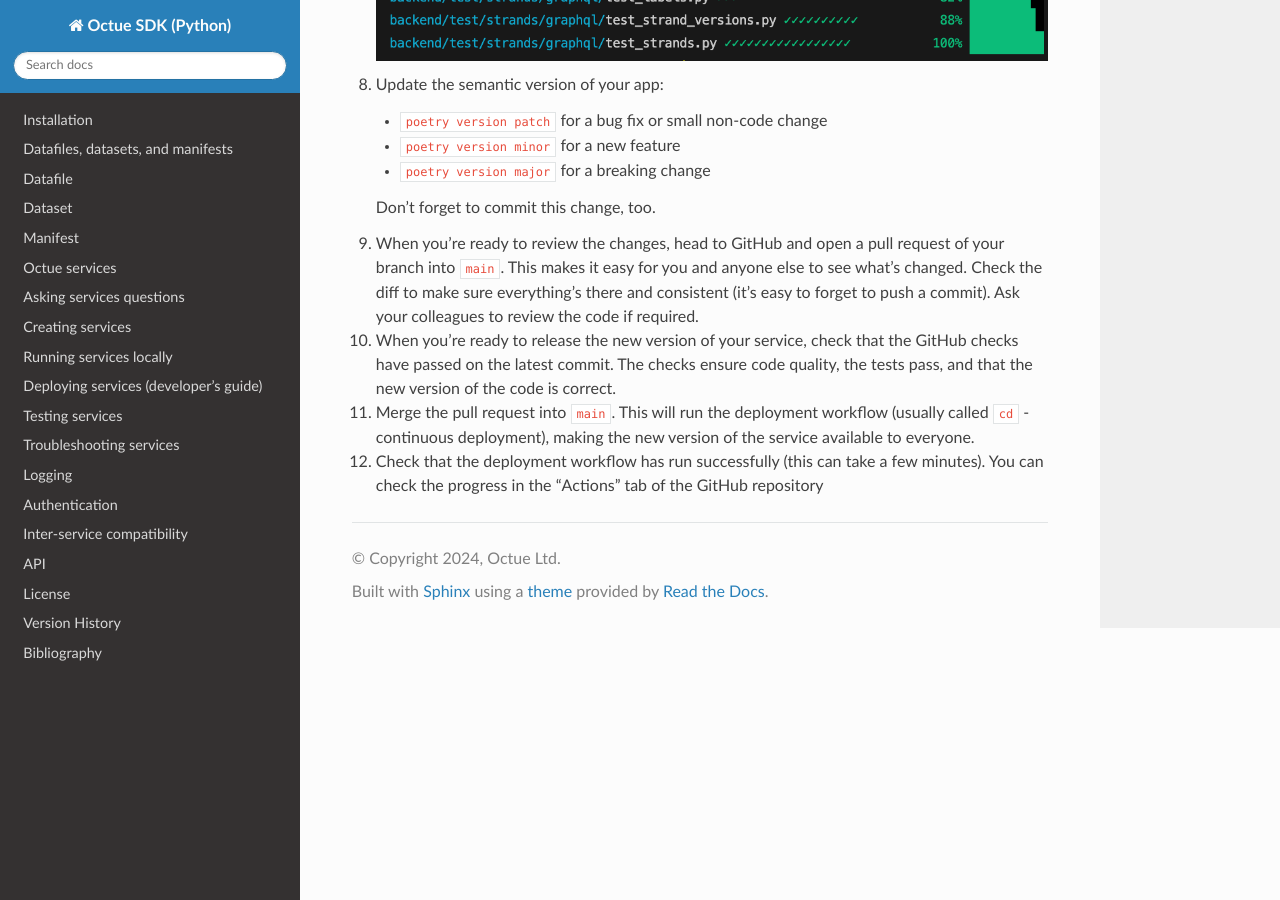
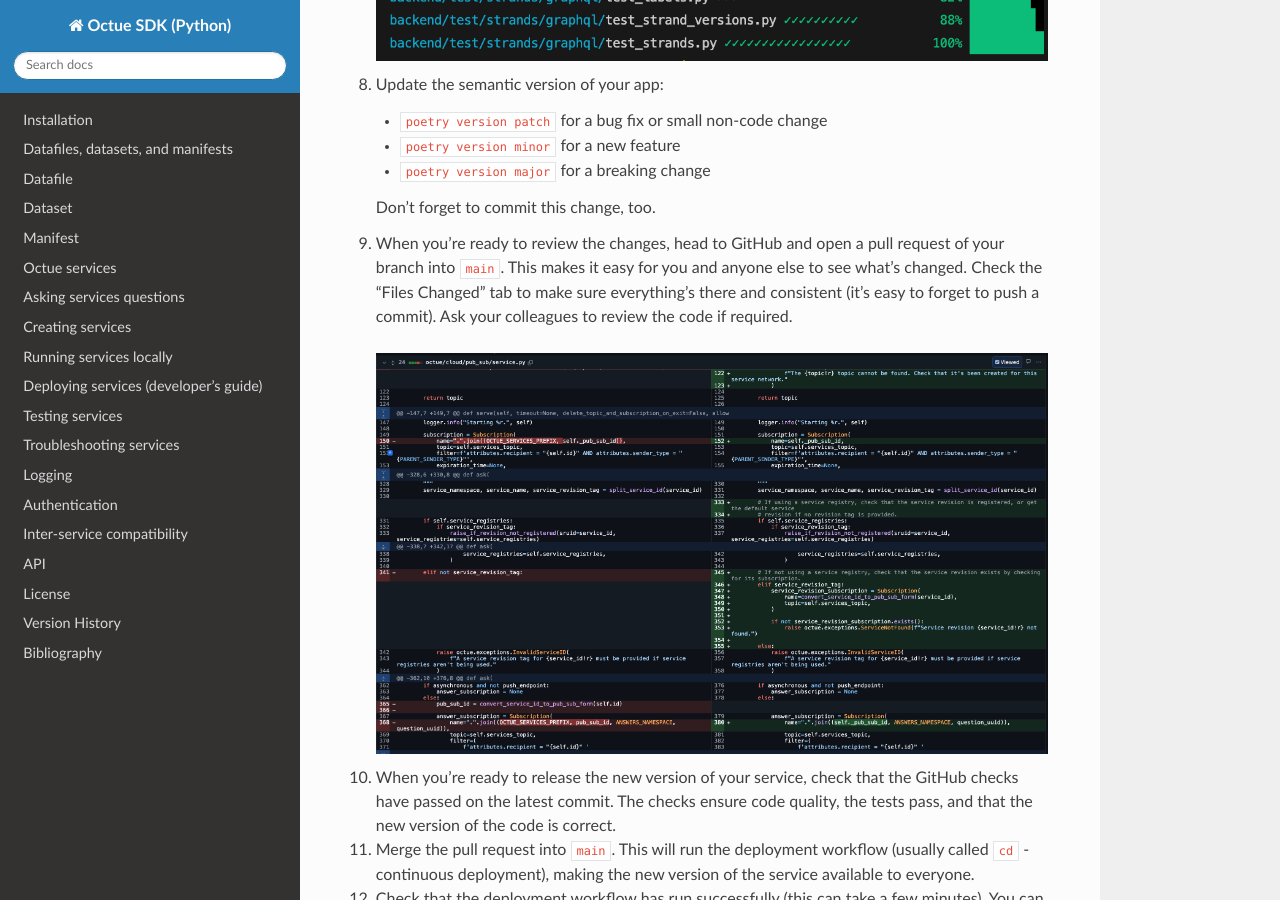
Before and after one commit to octue/octue-sdk-python, a Sphinx documentation site: the page built from docs/source/updating_services.rst, in a window 1280 px wide and 900 px high, scrolled down 1675 px. Built offline with Sphinx 7.4.7 and the Read the Docs theme 3.1.0, drawn with Linux system fonts in a browser that asks for light colours.

Commit message:
DOC: Remove use of the word "diff" and add screenshot

```diff
--- a/docs/source/updating_services.rst
+++ b/docs/source/updating_services.rst
@@ -70,8 +70,10 @@ Instructions
    Don't forget to commit this change, too.
 
 9. When you're ready to review the changes, head to GitHub and open a pull request of your branch into ``main``. This
-   makes it easy for you and anyone else to see what's changed. Check the diff to make sure everything's there and
-   consistent (it's easy to forget to push a commit). Ask your colleagues to review the code if required.
+   makes it easy for you and anyone else to see what's changed. Check the "Files Changed" tab to make sure everything's
+   there and consistent (it's easy to forget to push a commit). Ask your colleagues to review the code if required.
+
+   .. image:: images/updating_services/diff.png
 
 10. When you're ready to release the new version of your service, check that the GitHub checks have passed on the latest
     commit. The checks ensure code quality, the tests pass, and that the new version of the code is correct.
```
Also changed, not shown: docs/source/images/updating_services/diff.png (added).
